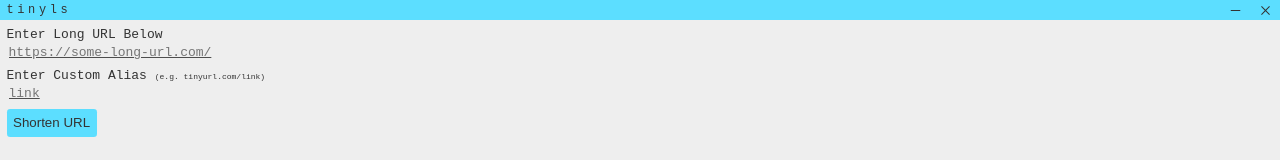
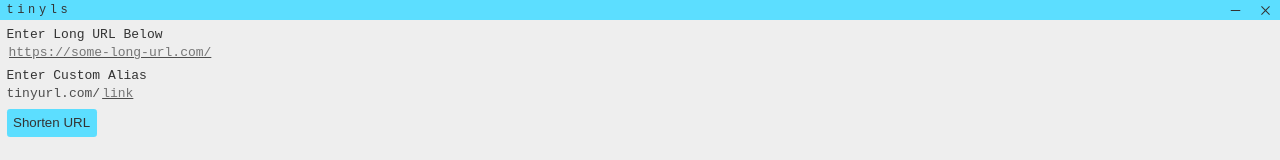
Before and after one commit to NicholasJohansan/TinyLS, a website built with Vite: page index.html in a window 1280 px wide. Shown: the top 160 px of the page. Built offline with nearby package versions, Linux system fonts and the light colour scheme.

Commit message:
Change look of input for custom alias

```diff
--- a/src/html/urlBox.html
+++ b/src/html/urlBox.html
@@ -8,15 +8,14 @@
   />
 </label>
 <label for="alias-url-input">
-  <span class="url-box-label">Enter Custom Alias
-    <span class="note">
-    (e.g. tinyurl.com/link)
-    </span>
+  <span class="url-box-label">Enter Custom Alias</span>
+  <span id="alias-url-span">
+    <span>tinyurl.com/</span>
+    <input
+      id="alias-url-input"
+      type="text"
+      placeholder="link"
+      autocomplete="off"
+    />
   </span>
-  <input
-    id="alias-url-input"
-    type="text"
-    placeholder="link"
-    autocomplete="off"
-  />
 </label>
--- a/src/styles/url-box.css
+++ b/src/styles/url-box.css
@@ -19,6 +19,18 @@
   box-sizing: border-box;
 }
 
-#url-box .note {
-  font-size: 8px;
+#alias-url-span {
+  display: flex;
+  align-items: stretch;
 }
+
+#alias-url-span > span {
+  margin-top: 0.2rem;
+  padding: 1px 0px;
+  color: var(--color-secondary-text-light);
+  font-size: 1rem;
+}
+
+#alias-url-input {
+  display: inline;
+}
```
